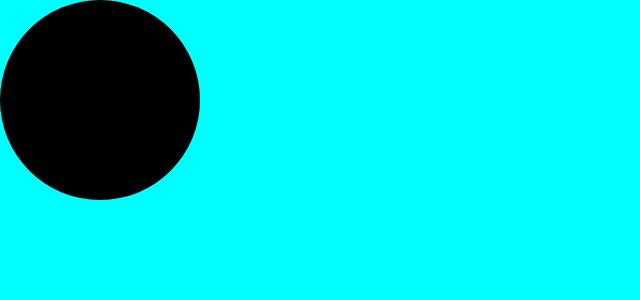
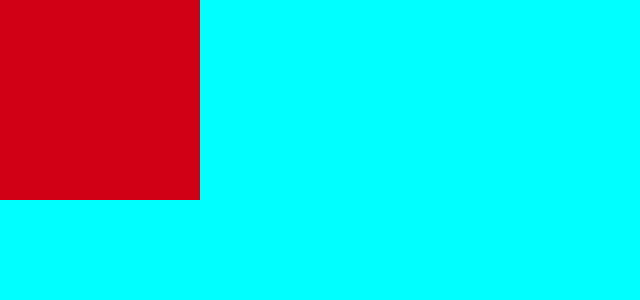
Before and after one commit to Kahl-d/portfolio_website, a React (Create React App) app in the folder client/: page / in a window 1280 px wide. Shown: the top 300 px of the page, without its empty margins (0-640 px from the left). Built offline with nearby package versions, Linux system fonts and the light colour scheme.

Commit message:
working div color change on intersection

```diff
--- a/client/src/Experiments/Object.js
+++ b/client/src/Experiments/Object.js
@@ -1,9 +1,11 @@
-import React, { useEffect, useRef } from "react";
+import React, { useEffect, useRef, useState } from "react";
 import './c.css';
 
 const Object = () => {
     const objectRef = useRef(null);
     const bElementsRef = useRef([]);
+    const [clipPaths, setClipPaths] = useState([]);
+    const [colors, setColors] = useState({});
 
     useEffect(() => {
         const object = objectRef.current;
@@ -13,10 +15,21 @@ const Object = () => {
         const observerOptions = {
             root: null,
             rootMargin: '0px',
-            threshold: Array.from({ length: 101 }, (_, i) => i / 100) // 0 to 1 in increments of 0.01
+            threshold: Array.from({ length: 101 }, (_, i) => i / 100)
+        };
+
+        const getRandomColor = () => {
+            const letters = '0123456789ABCDEF';
+            let color = '#';
+            for (let i = 0; i < 6; i++) {
+                color += letters[Math.floor(Math.random() * 16)];
+            }
+            return color;
         };
 
         const observerCallback = (entries) => {
+            let newClipPaths = [];
+
             entries.forEach(entry => {
                 if (entry.isIntersecting) {
                     const objectRect = object.getBoundingClientRect();
@@ -26,9 +39,24 @@ const Object = () => {
                     const intersectionBottom = Math.min(objectRect.bottom, entryRect.bottom);
                     const intersectionHeight = Math.max(0, intersectionBottom - intersectionTop);
 
+                    const intersectionPercentageTop = ((intersectionTop - objectRect.top) / objectRect.height) * 100;
+                    const intersectionPercentageBottom = ((intersectionBottom - objectRect.top) / objectRect.height) * 100;
+
+                    const id = entry.target.id;
+                    if (!colors[id]) {
+                        setColors(prevColors => ({ ...prevColors, [id]: getRandomColor() }));
+                    }
+
+                    newClipPaths.push({
+                        id: entry.target.id,
+                        clipPath: `polygon(0% ${intersectionPercentageTop}%, 100% ${intersectionPercentageTop}%, 100% ${intersectionPercentageBottom}%, 0% ${intersectionPercentageBottom}%)`
+                    });
+
                     console.log(`Object is intersecting with ${entry.target.id}, Intersection height: ${intersectionHeight}px`);
                 }
             });
+
+            setClipPaths(newClipPaths);
         };
 
         const observer = new IntersectionObserver(observerCallback, observerOptions);
@@ -40,11 +68,27 @@ const Object = () => {
         return () => {
             observer.disconnect();
         };
-    }, []);
+    }, [colors]);
 
     return (
         <div id="mainContainer">
-            <div id="object1" className="object" ref={objectRef}></div>
+            <div id="object1" className="object" ref={objectRef}>
+                {clipPaths.map((path, index) => (
+                    <div
+                        key={index}
+                        style={{
+                            position: 'absolute',
+                            top: 0,
+                            left: 0,
+                            width: '100%',
+                            height: '100%',
+                            clipPath: path.clipPath,
+                            backgroundColor: colors[path.id] || 'transparent',
+                            zIndex: index + 1
+                        }}
+                    />
+                ))}
+            </div>
             <div className="b" id="b1"></div>
             <div className="b" id="b2"></div>
             <div className="b" id="b3"></div>
```
